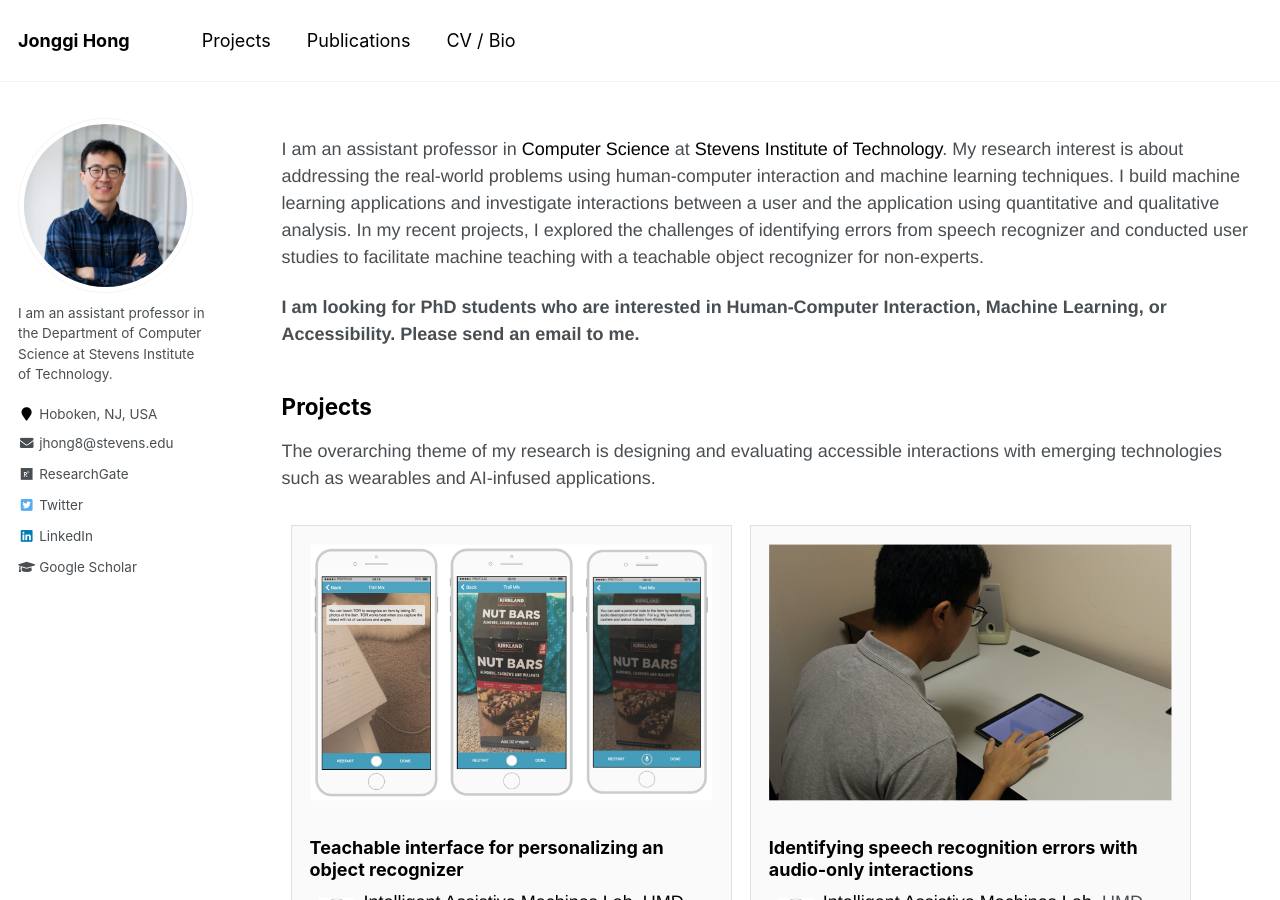
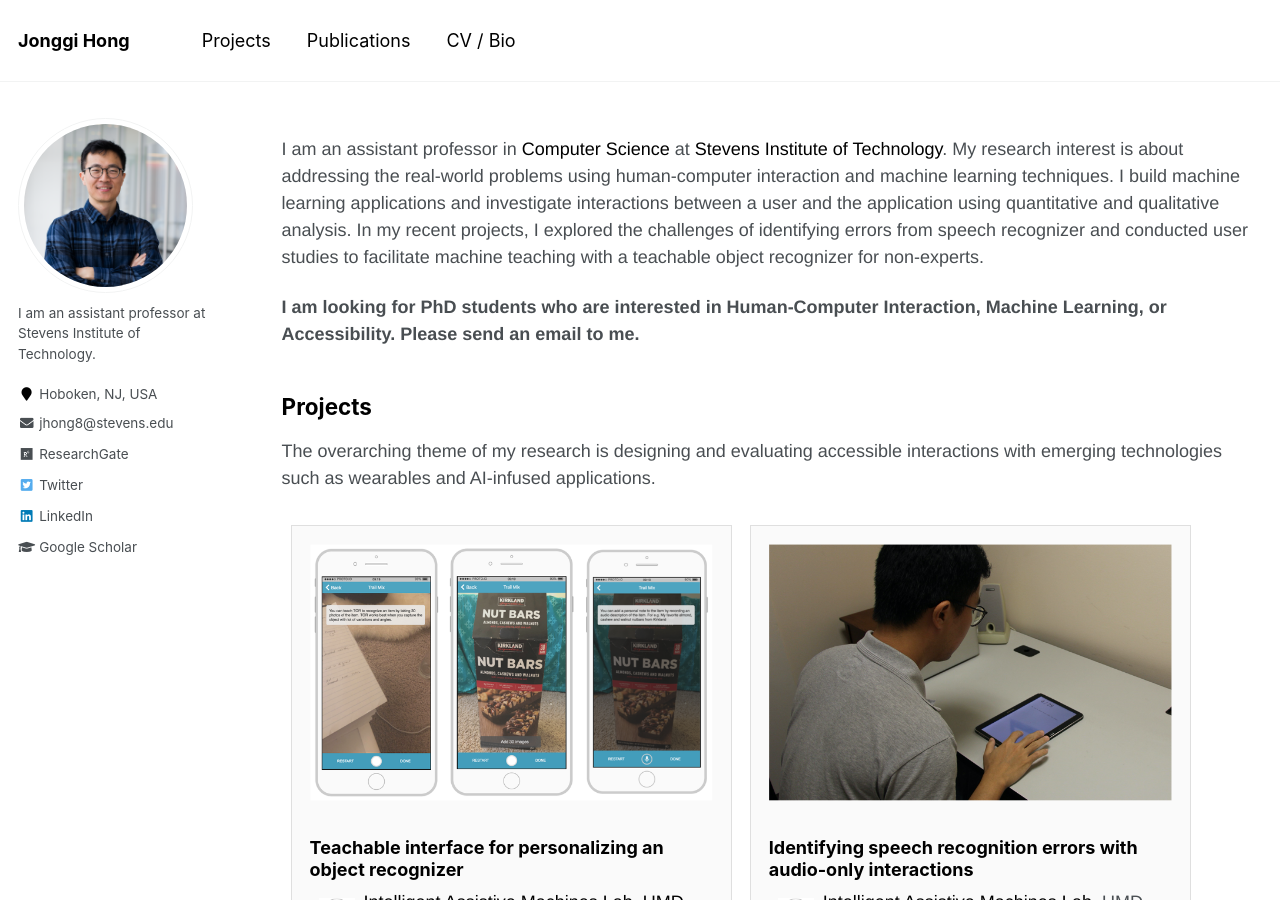
Before and after one commit to jonggi/jonggi.github.io, a Jekyll site: the page built from index.md, in a window 1280 px wide and 900 px high. Built offline with Jekyll 4.4.1, drawn with Linux system fonts in a browser that asks for light colours.

Commit message:
mm github

```diff
--- a/_config.yml
+++ b/_config.yml
@@ -10,7 +10,7 @@
 author:
   name             : ""
   avatar           : "JonggiHong3.png"
-  bio              : "I am an assistant professor in the Department of Computer Science at Stevens Institute of Technology."
+  bio              : "I am an assistant professor at Stevens Institute of Technology."
   location         : "Hoboken, NJ, USA"
   googlescholar    : "https://scholar.google.com/citations?user=55RWNnMAAAAJ&hl=en"
   email            : "jhong8@stevens.edu"
```
